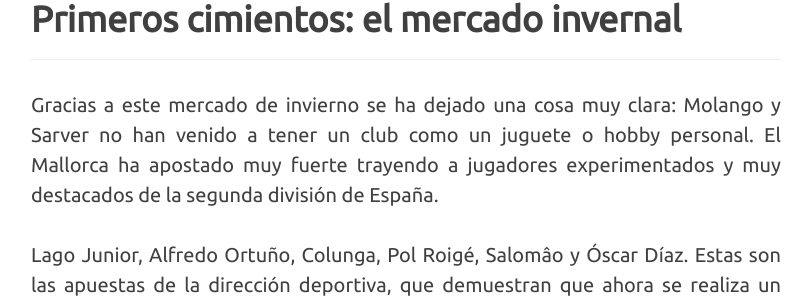
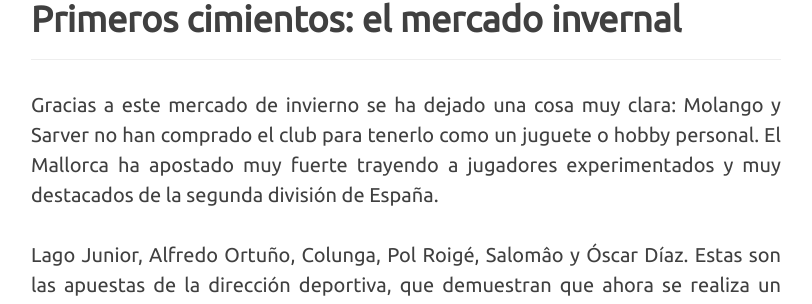
Before and after one commit to R12Leal/R12Leal.github.io, a Jekyll site: the page built from _posts/2016-01-15-sarver-propietario-rcdmallorca.markdown, in a window 1280 px wide and 900 px high, scrolled down 3653 px. Shown: the part 167-471 px from the top of the window, without its empty margins (234-1046 px from the left). Built offline with Jekyll 4.4.1, drawn with Linux system fonts in a browser that asks for light colours; nearby versions of some CDN libraries; comment, search, counter and statistics services are not loaded.

Commit message:
Update 02/02/2016

```diff
--- a/_posts/2016-01-15-sarver-propietario-rcdmallorca.markdown
+++ b/_posts/2016-01-15-sarver-propietario-rcdmallorca.markdown
@@ -36,7 +36,7 @@
 <hr />
 <h2 class="section-heading">Primeros cimientos: el mercado invernal</h2>
 <hr />
-<p>Gracias a este mercado de invierno se ha dejado una cosa muy clara: Molango y Sarver no han venido a tener un club como un juguete o hobby personal. El Mallorca ha apostado muy fuerte  trayendo a jugadores experimentados y muy destacados de la segunda división de España.</p>
+<p>Gracias a este mercado de invierno se ha dejado una cosa muy clara: Molango y Sarver no han comprado el club para tenerlo como un juguete o hobby personal. El Mallorca ha apostado muy fuerte  trayendo a jugadores experimentados y muy destacados de la segunda división de España.</p>
 <p>Lago Junior, Alfredo Ortuño, Colunga, Pol Roigé, Salomâo y Óscar Díaz. Estas son las apuestas de la dirección deportiva, que demuestran que ahora se realiza un seguimiento deportivo correcto de la categoría. También hay que añadir que hacía muchos años que en esta liga (incluso en primera división) no se pagaba una clausula de rescisión de jugadores, una prueba más del poderío económico de Sarver.</p>
 <p>Maheta Molango ya ha anunciado que el club está preparando un red de Scouting importante para conocer el mercado a fondo. Tanto para la primera plantilla como para la cantera la cual remarcan bastante como seña de identidad.</p>
 <hr />
```
